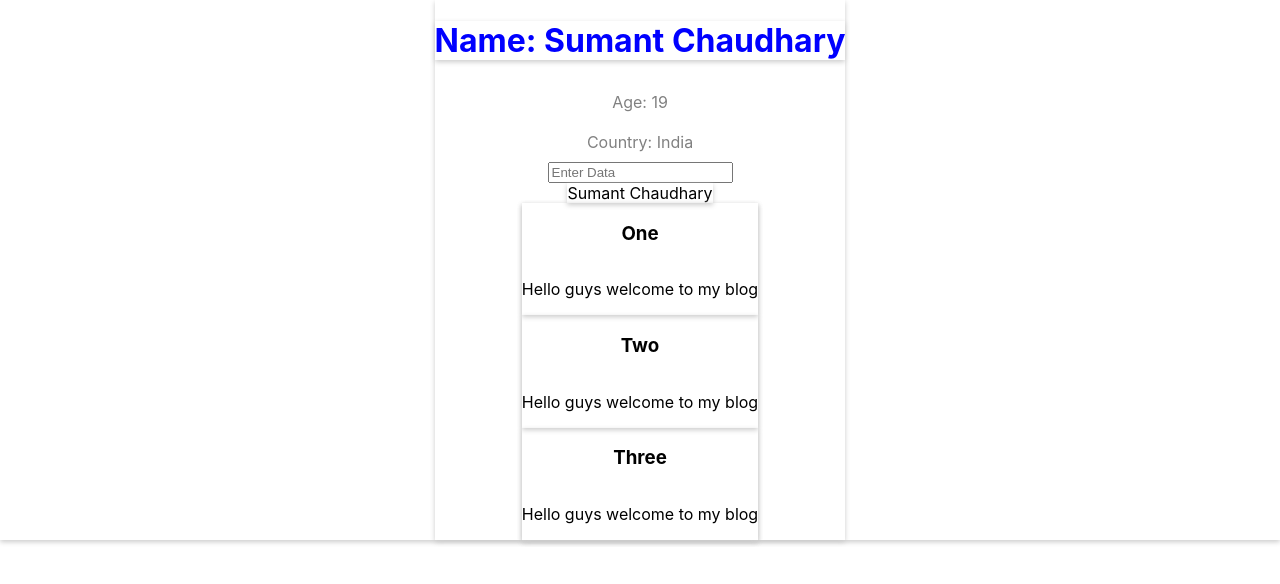
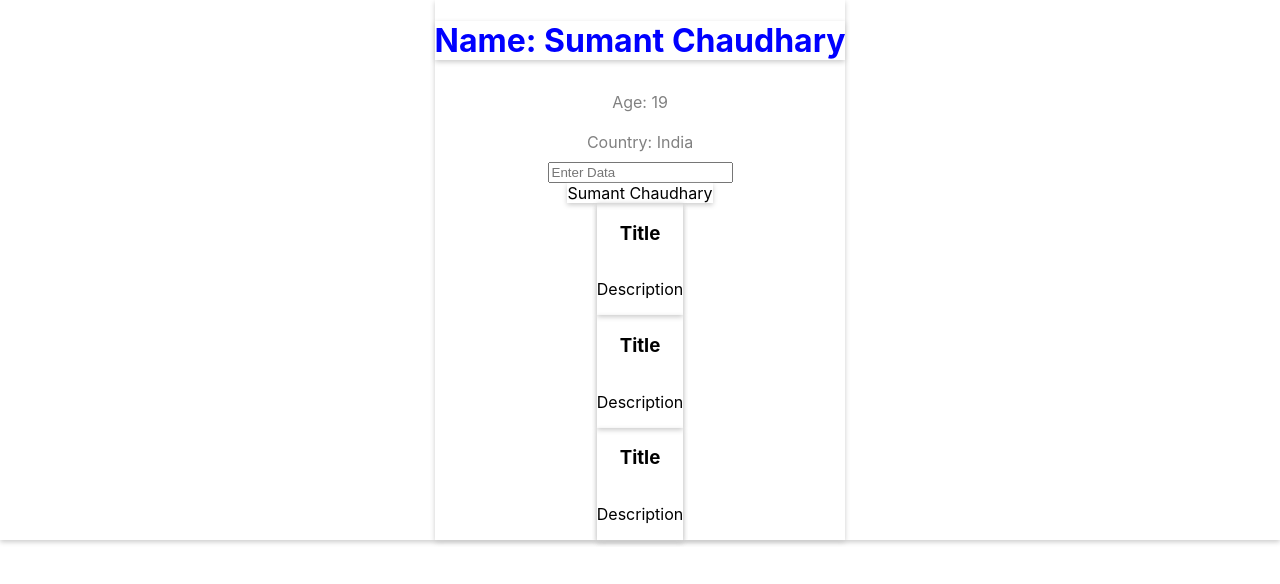
Before and after one commit to sumant7/react-prac, a React (Create React App) app in the folder first/: page / in a window 1280 px wide. Shown: the top 584 px of the page. Built offline with nearby package versions, Linux system fonts and the light colour scheme.

Commit message:
importing our own JSX element

```diff
--- a/first/src/App.js
+++ b/first/src/App.js
@@ -1,5 +1,7 @@
 //import logo from './logo.svg';
 import './App.css';
+import React from "react";
+import Card from './blog'
 
 
 //we don't need to write the JSX, we can write the Js code also like React.createlement etc because while compiling JSX gets converted to Js only (see /babeljs.io) but JSX is simpler
@@ -9,6 +11,7 @@ import './App.css';
 //we can also create custom components
 
 function App() {
+  //console.log(card)
   const o = {
     name: "Sumant Chaudhary",
     age: 19,
@@ -26,7 +29,7 @@ function App() {
     margin: '10px'
   }
 
-  const blog =[
+  const blogs =[
     {
       id: 1,
       title: 'One',
@@ -43,12 +46,13 @@ function App() {
       description: 'Hello guys welcome to my blog'
     }
   ]
-  const bm = blog.map((item,pos)=>{
+  const bm = blogs.map((item,pos)=>{
     return(
-      <div className='card' key={item.id}>
-      <h3>{item.title}</h3>
-      <p>{item.description}</p>
-    </div>
+      <Card key={pos} /> //always start the name with capital letter
+      // <div className='card' key={item.id}>
+      // <h3>{item.title}</h3>
+      // <p>{item.description}</p>
+      // </div>
     )
   })
   return (
--- /dev/null
+++ b/first/src/blog.js
@@ -0,0 +1,12 @@
+import React from 'react';
+
+const card =()=>{
+    return(
+    <div className='card'>
+      <h3>Title</h3>
+      <p>Description</p>
+      </div>
+    )
+}
+
+export default card;
```
